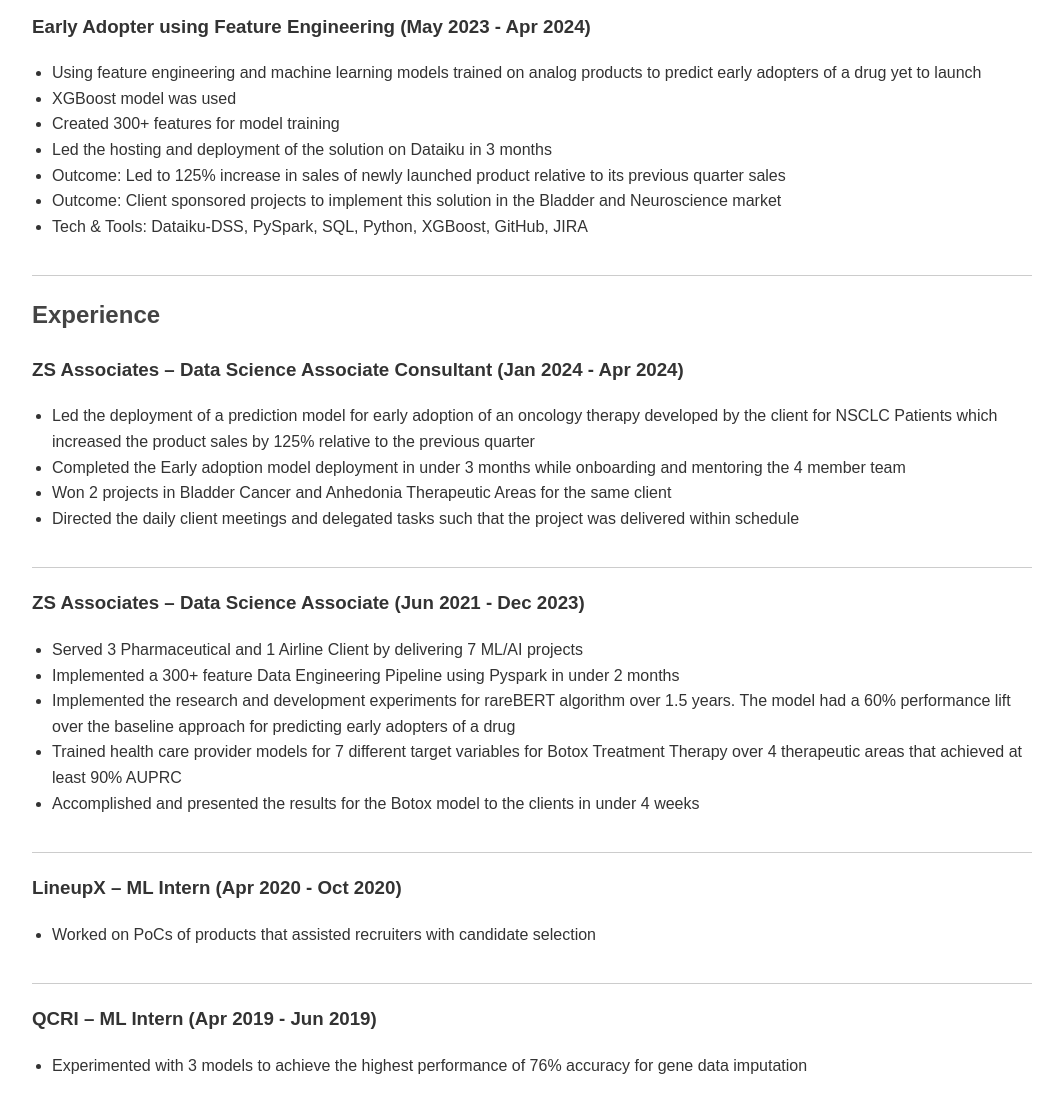
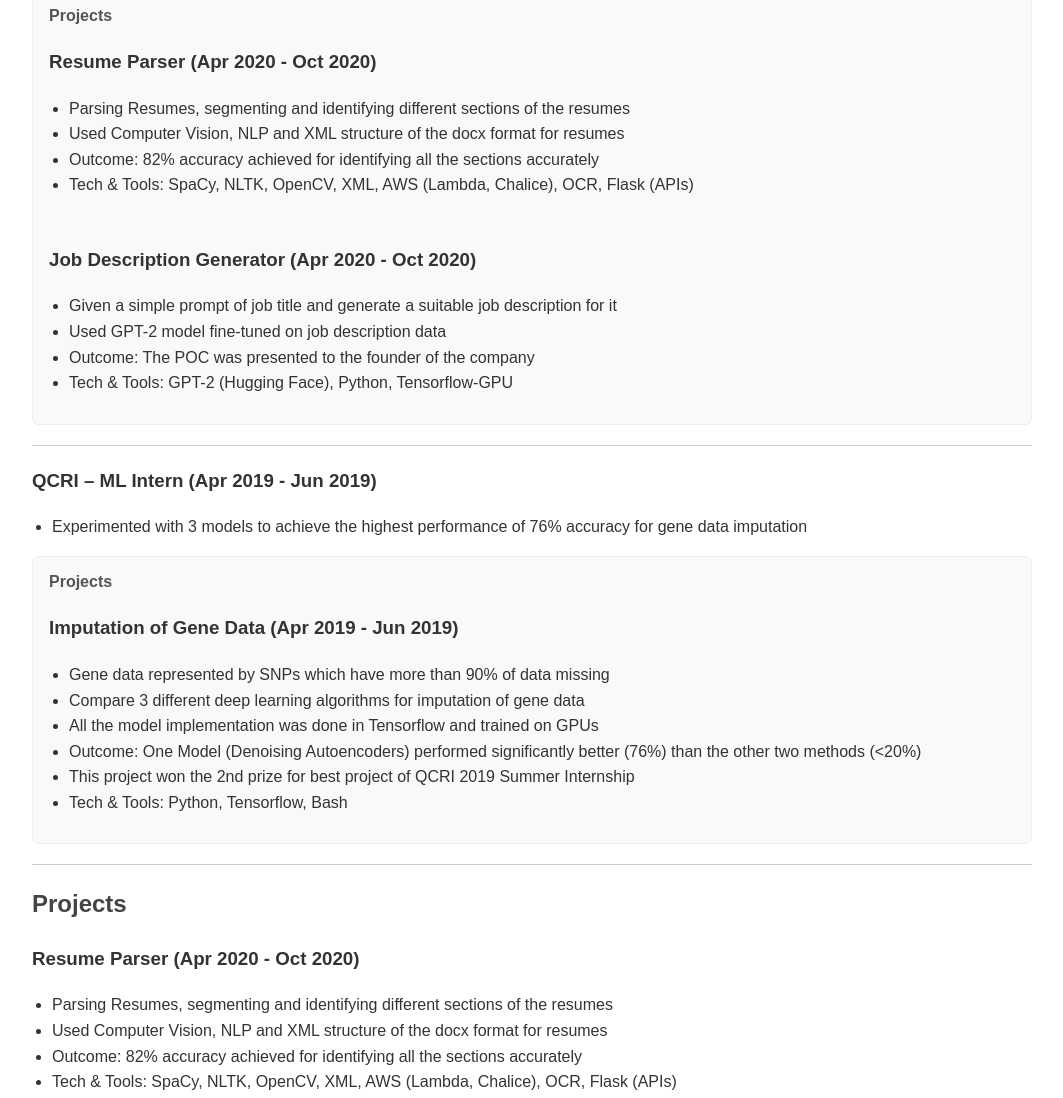
Before and after one commit to safeer1999/safeer1999.github.io, a plain HTML site: page index.html in a window 1280 px wide. Shown: the part 1631-2729 px from the top of the page, without its empty margins (108-1171 px from the left). Drawn offline with Linux system fonts and the light colour scheme.

Commit message:
Update index.html

```diff
--- a/index.html
+++ b/index.html
@@ -46,6 +46,27 @@
     ul {
       padding-left: 20px;
     }
+    /* Optional visual grouping for project subsections under Experience */
+    .experience .subprojects {
+      margin-top: 12px;
+      padding: 12px 16px;
+      background: #f9f9f9;
+      border: 1px solid #eee;
+      border-radius: 6px;
+    }
+    .experience .subprojects h4 {
+      margin: 0 0 8px 0;
+      color: #555;
+    }
+    .experience .subprojects .project {
+      border: none;
+      margin: 0 0 12px 0;
+      padding: 0 0 12px 0;
+    }
+    .experience .subprojects .project:last-child {
+      margin-bottom: 0;
+      padding-bottom: 0;
+    }
   </style>
 </head>
 <body>
@@ -58,6 +79,113 @@
     <section>
       <h2>About Me</h2>
       <p>I'm a Data Science graduate student at UT Dallas with a strong background in deploying machine learning solutions in healthcare, NLP, and document parsing. Previously a Data Science Associate Consultant at ZS Associates with multiple impactful ML deployments in pharmaceutical analytics.</p>
+    </section>
+
+        <section>
+      <h2>Experience</h2>
+      <div class="experience">
+        <h3>ZS Associates – Data Science Associate Consultant (Jan 2024 - Apr 2024)</h3>
+        <ul>
+          <li>Led the deployment of a prediction model for early adoption of an oncology therapy developed by the client for NSCLC Patients which increased the product sales by 125% relative to the previous quarter</li>
+          <li>Completed the Early adoption model deployment in under 3 months while onboarding and mentoring the 4 member team</li>
+          <li>Won 2 projects in Bladder Cancer and Anhedonia Therapeutic Areas for the same client</li>
+          <li>Directed the daily client meetings and delegated tasks such that the project was delivered within schedule</li>
+        </ul>
+        <!-- No mapped project subsection for this role per instructions -->
+      </div>
+
+      <div class="experience">
+        <h3>ZS Associates – Data Science Associate (Jun 2021 - Dec 2023)</h3>
+        <ul>
+          <li>Served 3 Pharmaceutical and 1 Airline Client by delivering 7 ML/AI projects</li>
+          <li>Implemented a 300+ feature Data Engineering Pipeline using Pyspark in under 2 months</li>
+          <li>Implemented the research and development experiments for rareBERT algorithm over 1.5 years. The model had a 60% performance lift over the baseline approach for predicting early adopters of a drug</li>
+          <li>Trained health care provider models for 7 different target variables for Botox Treatment Therapy over 4 therapeutic areas that achieved at least 90% AUPRC</li>
+          <li>Accomplished and presented the results for the Botox model to the clients in under 4 weeks</li>
+        </ul>
+        <!-- Mapped projects for this role -->
+        <div class="subprojects">
+          <h4>Projects</h4>
+
+          <div class="project">
+            <h3>Early Adopter Prediction using Deep Learning (Jan 2022 - Mar 2023)</h3>
+            <ul>
+              <li>Predict the early adoption of a pharmaceutical product using patient journey data</li>
+              <li>Experimented with a graph based embedding model and rareBERT (variation of the original BERT model)</li>
+              <li>The models was tried on Immunology, Oncology, HIV Market</li>
+              <li>Outcome: The graph based model failed to give any desired results however rareBERT was performing 60% better than the baseline approach</li>
+              <li>Tech & Tools: PyTorch, Python, Parallel Programming, GPUs, PySpark, SQL, AWS (Redshift, EC2, EKS, SageMaker)</li>
+            </ul>
+          </div>
+
+          <div class="project">
+            <h3>Early Adopter using Feature Engineering (May 2023 - Apr 2024)</h3>
+            <ul>
+              <li>Using feature engineering and machine learning models trained on analog products to predict early adopters of a drug yet to launch</li>
+              <li>XGBoost model was used</li>
+              <li>Created 300+ features for model training</li>
+              <li>Led the hosting and deployment of the solution on Dataiku in 3 months</li>
+              <li>Outcome: Led to 125% increase in sales of newly launched product relative to its previous quarter sales</li>
+              <li>Outcome: Client sponsored projects to implement this solution in the Bladder and Neuroscience market</li>
+              <li>Tech & Tools: Dataiku-DSS, PySpark, SQL, Python, XGBoost, GitHub, JIRA</li>
+            </ul>
+          </div>
+        </div>
+      </div>
+
+      <div class="experience">
+        <h3>LineupX – ML Intern (Apr 2020 - Oct 2020)</h3>
+        <ul>
+          <li>Worked on PoCs of products that assisted recruiters with candidate selection</li>
+        </ul>
+        <!-- Mapped projects for this role -->
+        <div class="subprojects">
+          <h4>Projects</h4>
+
+          <div class="project">
+            <h3>Resume Parser (Apr 2020 - Oct 2020)</h3>
+            <ul>
+              <li>Parsing Resumes, segmenting and identifying different sections of the resumes</li>
+              <li>Used Computer Vision, NLP and XML structure of the docx format for resumes</li>
+              <li>Outcome: 82% accuracy achieved for identifying all the sections accurately</li>
+              <li>Tech & Tools: SpaCy, NLTK, OpenCV, XML, AWS (Lambda, Chalice), OCR, Flask (APIs)</li>
+            </ul>
+          </div>
+
+          <div class="project">
+            <h3>Job Description Generator (Apr 2020 - Oct 2020)</h3>
+            <ul>
+              <li>Given a simple prompt of job title and generate a suitable job description for it</li>
+              <li>Used GPT-2 model fine-tuned on job description data</li>
+              <li>Outcome: The POC was presented to the founder of the company</li>
+              <li>Tech & Tools: GPT-2 (Hugging Face), Python, Tensorflow-GPU</li>
+            </ul>
+          </div>
+        </div>
+      </div>
+
+      <div class="experience">
+        <h3>QCRI – ML Intern (Apr 2019 - Jun 2019)</h3>
+        <ul>
+          <li>Experimented with 3 models to achieve the highest performance of 76% accuracy for gene data imputation</li>
+        </ul>
+        <!-- Mapped project for this role -->
+        <div class="subprojects">
+          <h4>Projects</h4>
+
+          <div class="project">
+            <h3>Imputation of Gene Data (Apr 2019 - Jun 2019)</h3>
+            <ul>
+              <li>Gene data represented by SNPs which have more than 90% of data missing</li>
+              <li>Compare 3 different deep learning algorithms for imputation of gene data</li>
+              <li>All the model implementation was done in Tensorflow and trained on GPUs</li>
+              <li>Outcome: One Model (Denoising Autoencoders) performed significantly better (76%) than the other two methods (&lt;20%)</li>
+              <li>This project won the 2nd prize for best project of QCRI 2019 Summer Internship</li>
+              <li>Tech & Tools: Python, Tensorflow, Bash</li>
+            </ul>
+          </div>
+        </div>
+      </div>
     </section>
 
     <section>
@@ -126,41 +254,6 @@
     </section>
 
     <section>
-      <h2>Experience</h2>
-      <div class="experience">
-        <h3>ZS Associates – Data Science Associate Consultant (Jan 2024 - Apr 2024)</h3>
-        <ul>
-          <li>Led the deployment of a prediction model for early adoption of an oncology therapy developed by the client for NSCLC Patients which increased the product sales by 125% relative to the previous quarter</li>
-          <li>Completed the Early adoption model deployment in under 3 months while onboarding and mentoring the 4 member team</li>
-          <li>Won 2 projects in Bladder Cancer and Anhedonia Therapeutic Areas for the same client</li>
-          <li>Directed the daily client meetings and delegated tasks such that the project was delivered within schedule</li>
-        </ul>
-      </div>
-      <div class="experience">
-        <h3>ZS Associates – Data Science Associate (Jun 2021 - Dec 2023)</h3>
-        <ul>
-          <li>Served 3 Pharmaceutical and 1 Airline Client by delivering 7 ML/AI projects</li>
-          <li>Implemented a 300+ feature Data Engineering Pipeline using Pyspark in under 2 months</li>
-          <li>Implemented the research and development experiments for rareBERT algorithm over 1.5 years. The model had a 60% performance lift over the baseline approach for predicting early adopters of a drug</li>
-          <li>Trained health care provider models for 7 different target variables for Botox Treatment Therapy over 4 therapeutic areas that achieved at least 90% AUPRC</li>
-          <li>Accomplished and presented the results for the Botox model to the clients in under 4 weeks</li>
-        </ul>
-      </div>
-      <div class="experience">
-        <h3>LineupX – ML Intern (Apr 2020 - Oct 2020)</h3>
-        <ul>
-          <li>Worked on PoCs of products that assisted recruiters with candidate selection</li>
-        </ul>
-      </div>
-      <div class="experience">
-        <h3>QCRI – ML Intern (Apr 2019 - Jun 2019)</h3>
-        <ul>
-          <li>Experimented with 3 models to achieve the highest performance of 76% accuracy for gene data imputation</li>
-        </ul>
-      </div>
-    </section>
-
-    <section>
       <h2>Awards & Publications</h2>
       <ul>
         <li><strong>6th International Conference for Convergence in Technology</strong>, Pune, India – Presented the paper "Real Time Emotion Based Music Player Using CNN Architectures" under Dr. Dinesh Naik from NIT Karnataka (Apr 2021)</li>
```
